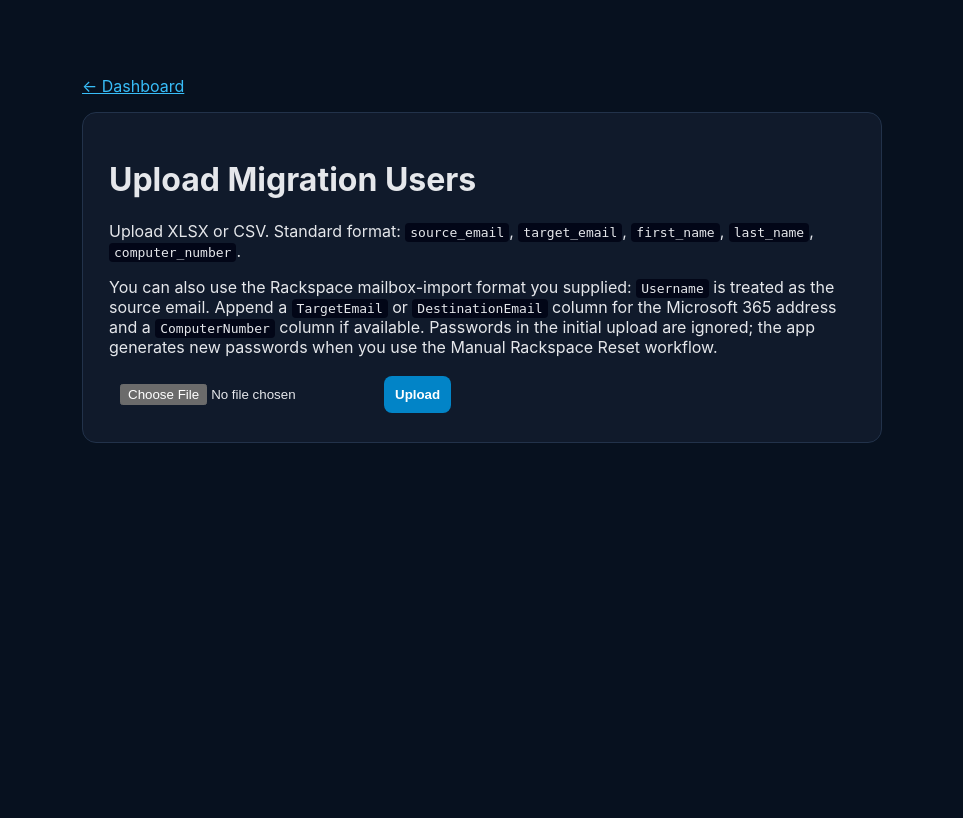
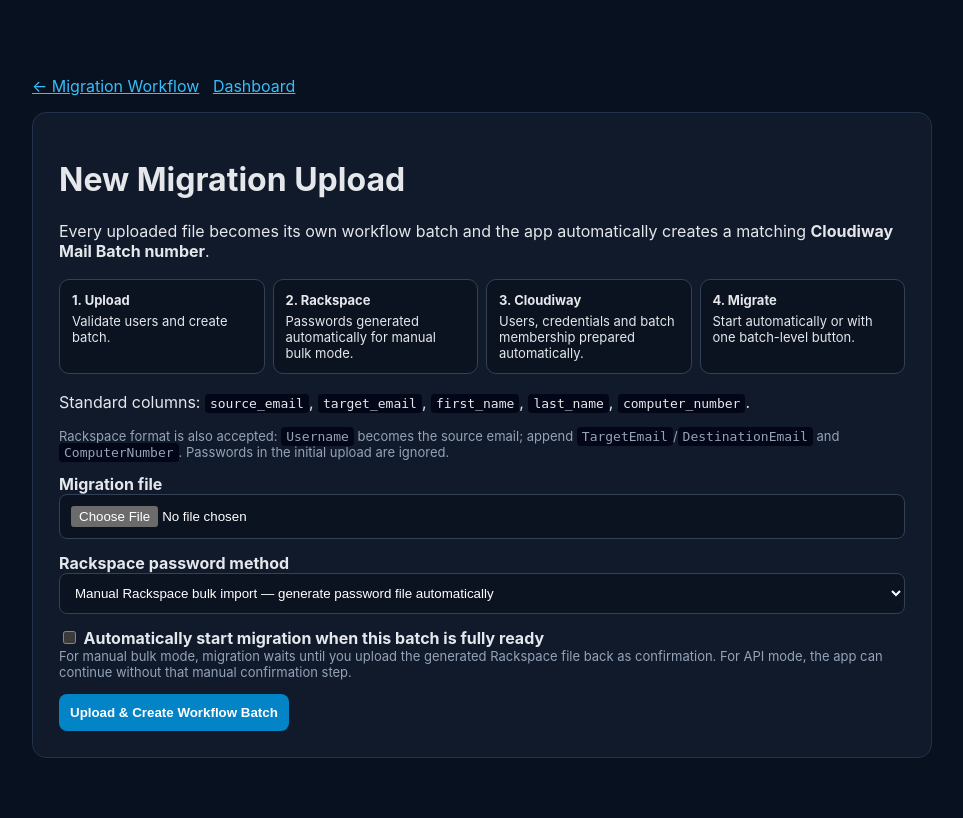
Before and after one commit to nigelebrown/cloudiway-migration-manager, a FastAPI app: page /upload in a window 1280 px wide. Shown: the whole page, without its empty margins (158-1121 px from the left). Before the commit the page ends 443 px from the top, so only its background shows below. Run offline with FastAPI, Linux system fonts and the light colour scheme; the visitor is signed in with stand-in values (Sample User, id 1); parts of the project's set-up code (start-up, migrations or seed data) failed here and were passed over.

Commit message:
Make uploads start a guided batch workflow

```diff
--- a/app/templates/upload.html
+++ b/app/templates/upload.html
@@ -1,2 +1,19 @@
-<!doctype html><html><head><meta charset="utf-8"><meta name="viewport" content="width=device-width,initial-scale=1"><title>Upload users</title><style>
-:root{font-family:Inter,system-ui,sans-serif;color-scheme:dark}body{background:#07111f;color:#e5e7eb;margin:0}.wrap{max-width:800px;margin:40px auto;padding:20px}.card{background:#101a2b;border:1px solid #22324a;padding:26px;border-radius:14px}a{color:#38bdf8}.err{background:#451a1a;color:#fecaca;padding:10px;border-radius:8px}input,button{padding:11px;border-radius:8px}button{background:#0284c7;color:white;border:0;font-weight:800}code{background:#020617;padding:2px 5px;border-radius:4px}</style></head><body><div class="wrap"><p><a href="/dashboard">← Dashboard</a></p><div class="card"><h1>Upload Migration Users</h1><p>Upload XLSX or CSV. Standard format: <code>source_email</code>, <code>target_email</code>, <code>first_name</code>, <code>last_name</code>, <code>computer_number</code>.</p><p>You can also use the Rackspace mailbox-import format you supplied: <code>Username</code> is treated as the source email. Append a <code>TargetEmail</code> or <code>DestinationEmail</code> column for the Microsoft 365 address and a <code>ComputerNumber</code> column if available. Passwords in the initial upload are ignored; the app generates new passwords when you use the Manual Rackspace Reset workflow.</p>{% if error %}<p class="err">{{error}}</p>{% endif %}<form method="post" enctype="multipart/form-data"><input type="file" name="file" accept=".xlsx,.csv" required><button>Upload</button></form></div></div></body></html>
+<!doctype html><html><head><meta charset="utf-8"><meta name="viewport" content="width=device-width,initial-scale=1"><title>New Migration Upload</title><style>
+:root{font-family:Inter,system-ui,sans-serif;color-scheme:dark}body{background:#07111f;color:#e5e7eb;margin:0}.wrap{max-width:900px;margin:40px auto;padding:20px}.card{background:#101a2b;border:1px solid #22324a;padding:26px;border-radius:14px}a{color:#38bdf8}.err{background:#451a1a;color:#fecaca;padding:10px;border-radius:8px}.hint{color:#94a3b8;font-size:13px}.field{margin:14px 0}input,select,button{padding:11px;border-radius:8px}input[type=file],select{width:100%;box-sizing:border-box;background:#0b1220;color:#fff;border:1px solid #334155}button{background:#0284c7;color:white;border:0;font-weight:800}code{background:#020617;padding:2px 5px;border-radius:4px}.flow{display:grid;grid-template-columns:repeat(4,1fr);gap:8px;margin:18px 0}.step{background:#0b1220;border:1px solid #334155;border-radius:10px;padding:12px;font-size:13px}.step b{display:block;margin-bottom:5px}@media(max-width:700px){.flow{grid-template-columns:1fr 1fr}}
+</style></head><body><div class="wrap"><p><a href="/workflow">← Migration Workflow</a> &nbsp; <a href="/dashboard">Dashboard</a></p><div class="card">
+<h1>New Migration Upload</h1>
+<p>Every uploaded file becomes its own workflow batch and the app automatically creates a matching <b>Cloudiway Mail Batch number</b>.</p>
+<div class="flow"><div class="step"><b>1. Upload</b>Validate users and create batch.</div><div class="step"><b>2. Rackspace</b>Passwords generated automatically for manual bulk mode.</div><div class="step"><b>3. Cloudiway</b>Users, credentials and batch membership prepared automatically.</div><div class="step"><b>4. Migrate</b>Start automatically or with one batch-level button.</div></div>
+<p>Standard columns: <code>source_email</code>, <code>target_email</code>, <code>first_name</code>, <code>last_name</code>, <code>computer_number</code>.</p>
+<p class="hint">Rackspace format is also accepted: <code>Username</code> becomes the source email; append <code>TargetEmail</code>/<code>DestinationEmail</code> and <code>ComputerNumber</code>. Passwords in the initial upload are ignored.</p>
+{% if error %}<p class="err">{{error}}</p>{% endif %}
+<form method="post" enctype="multipart/form-data">
+<div class="field"><label><b>Migration file</b></label><input type="file" name="file" accept=".xlsx,.csv" required></div>
+<div class="field"><label><b>Rackspace password method</b></label><select name="workflow_mode">
+<option value="manual_bulk" selected>Manual Rackspace bulk import — generate password file automatically</option>
+<option value="automatic">Automatic Rackspace API reset — use when API access is working</option>
+</select></div>
+<div class="field"><label><input style="width:auto" type="checkbox" name="auto_start" value="1"> <b>Automatically start migration when this batch is fully ready</b></label><div class="hint">For manual bulk mode, migration waits until you upload the generated Rackspace file back as confirmation. For API mode, the app can continue without that manual confirmation step.</div></div>
+<button>Upload & Create Workflow Batch</button>
+</form>
+</div></div></body></html>
```
